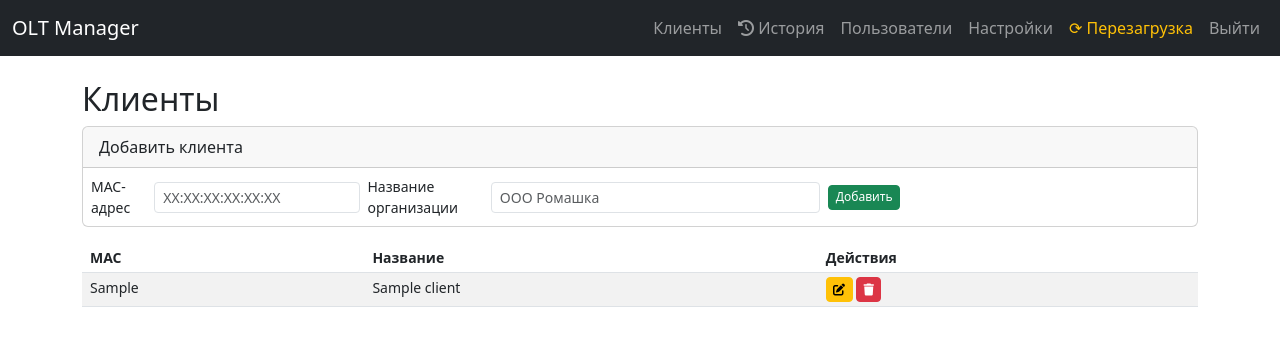
After one commit to jeysson89/oltmanager, a Flask app: page /clients in a window 1280 px wide. The commit adds this page. Shown: the top 346 px of the page. Run offline with Flask 3, Linux system fonts and the light colour scheme; a user stored in the database is signed in; tables that the repository leaves empty or names only in its code hold one stand-in row (values such as "Sample post").

Commit message:
Добавлен раздел Клиенты, исправлено выравнивание кнопки

```diff
--- a/app/auto_poller.py
+++ b/app/auto_poller.py
@@ -125,6 +125,12 @@ class AutoPoller:
                     address = get_address_from_billing(mac)
                     if address:
                         addresses[onu_id] = address
+                    else:
+                        # Ищем в базе клиентов
+                        from app.billing import get_client_name_from_mac
+                        client_name = get_client_name_from_mac(mac)
+                        if client_name:
+                            addresses[onu_id] = client_name
 
             result = {
                 'status': 'ok',
--- a/app/models.py
+++ b/app/models.py
@@ -28,6 +28,11 @@ class Device(db.Model):
     device_type = db.Column(db.String(10), default='epon')  # 'epon' или 'gpon'
     sort_order = db.Column(db.Integer, default=0)  # порядок отображения
 
+class Client(db.Model):
+    id = db.Column(db.Integer, primary_key=True)
+    mac = db.Column(db.String(20), unique=True, nullable=False, index=True)
+    name = db.Column(db.String(256), nullable=False)
+
 class LoginHistory(db.Model):
     id = db.Column(db.Integer, primary_key=True)
     username = db.Column(db.String(64), nullable=False)
--- a/app/routes.py
+++ b/app/routes.py
@@ -347,7 +347,20 @@ def scan_interface(device_id, interface):
         if address:
             addresses[onu_id] = address
         else:
-            addresses[onu_id] = 'Удалён или не внесён'
+            # Ищем в базе клиентов
+            client_name = None
+            if isinstance(mac_data, str):
+                from app.billing import get_client_name_from_mac
+                client_name = get_client_name_from_mac(mac_data)
+            elif isinstance(mac_data, dict):
+                mac = mac_data.get('mac', '')
+                if mac:
+                    from app.billing import get_client_name_from_mac
+                    client_name = get_client_name_from_mac(mac)
+            if client_name:
+                addresses[onu_id] = client_name
+            else:
+                addresses[onu_id] = 'Удалён или не внесён'
 
     result = {
         'status': 'ok',
@@ -833,6 +846,55 @@ def restart():
     print("Перезагрузка сервера по запросу администратора...", file=sys.stderr)
     os._exit(0)
 
+# ---------- Клиенты ----------
+@main.route('/clients')
+@login_required
+def clients():
+    from app.models import Client
+    clients = Client.query.order_by(Client.name).all()
+    return render_template('clients.html', clients=clients)
+
+@main.route('/clients/add', methods=['POST'])
+@login_required
+def add_client():
+    from app.models import Client
+    mac = request.form.get('mac', '').strip()
+    name = request.form.get('name', '').strip()
+    if not mac or not name:
+        return redirect(url_for('main.clients'))
+    # Нормализуем MAC
+    import re
+    cleaned = re.sub(r'[^0-9a-fA-F]', '', mac).lower()
+    if len(cleaned) != 12:
+        return redirect(url_for('main.clients'))
+    # Проверяем дубликат
+    existing = Client.query.filter_by(mac=cleaned).first()
+    if existing:
+        existing.name = name
+    else:
+        new_client = Client(mac=cleaned, name=name)
+        db.session.add(new_client)
+    db.session.commit()
+    return redirect(url_for('main.clients'))
+
+@main.route('/clients/edit/<int:client_id>', methods=['POST'])
+@login_required
+def edit_client(client_id):
+    from app.models import Client
+    client = Client.query.get_or_404(client_id)
+    client.name = request.form.get('name', '').strip()
+    db.session.commit()
+    return redirect(url_for('main.clients'))
+
+@main.route('/clients/delete/<int:client_id>', methods=['POST'])
+@login_required
+def delete_client(client_id):
+    from app.models import Client
+    client = Client.query.get_or_404(client_id)
+    db.session.delete(client)
+    db.session.commit()
+    return redirect(url_for('main.clients'))
+
 # ---------- Управление пользователями ----------
 @main.route('/users')
 @admin_required
--- a/app/templates/base.html
+++ b/app/templates/base.html
@@ -17,6 +17,7 @@
             <div class="navbar-nav ms-auto">
                 {% if current_user.is_authenticated %}
                     {% if current_user.is_admin %}
+                    <a class="nav-link" href="{{ url_for('main.clients') }}">Клиенты</a>
                     <a class="nav-link" href="{{ url_for('main.login_history') }}"><i class="fas fa-history"></i> История</a>
                     <a class="nav-link" href="{{ url_for('main.user_list') }}">Пользователи</a>
                     <a class="nav-link" href="{{ url_for('main.settings') }}">Настройки</a>
--- /dev/null
+++ b/app/templates/clients.html
@@ -0,0 +1,95 @@
+{% extends "base.html" %}
+{% block content %}
+<h2>Клиенты</h2>
+
+<div class="card mb-3">
+    <div class="card-header py-2">Добавить клиента</div>
+    <div class="card-body py-2">
+        <form method="POST" action="{{ url_for('main.add_client') }}">
+            <div class="row g-2 align-items-center">
+                <div class="col-md-3 d-flex align-items-center">
+                    <label class="form-label small mb-0 me-2">MAC-адрес</label>
+                    <input type="text" class="form-control form-control-sm" name="mac" placeholder="XX:XX:XX:XX:XX:XX" required>
+                </div>
+                <div class="col-md-5 d-flex align-items-center">
+                    <label class="form-label small mb-0 me-2">Название организации</label>
+                    <input type="text" class="form-control form-control-sm" name="name" placeholder="ООО Ромашка" required>
+                </div>
+                <div class="col-md-2 d-flex align-items-center">
+                    <button type="submit" class="btn btn-success btn-sm">Добавить</button>
+                </div>
+            </div>
+        </form>
+    </div>
+</div>
+
+<table class="table table-striped table-sm">
+    <thead>
+        <tr>
+            <th>MAC</th>
+            <th>Название</th>
+            <th>Действия</th>
+        </tr>
+    </thead>
+    <tbody>
+        {% for client in clients %}
+        <tr>
+            <td>{{ client.mac }}</td>
+            <td>{{ client.name }}</td>
+            <td>
+                <button class="btn btn-sm btn-warning edit-client-btn" data-id="{{ client.id }}" data-mac="{{ client.mac }}" data-name="{{ client.name }}" title="Редактировать">
+                    <i class="fas fa-edit"></i>
+                </button>
+                <form method="POST" action="{{ url_for('main.delete_client', client_id=client.id) }}" class="d-inline">
+                    <button type="submit" class="btn btn-sm btn-danger" title="Удалить" onclick="return confirm('Удалить клиента?')">
+                        <i class="fas fa-trash"></i>
+                    </button>
+                </form>
+            </td>
+        </tr>
+        {% endfor %}
+    </tbody>
+</table>
+
+<!-- Модальное окно редактирования -->
+<div class="modal fade" id="editClientModal" tabindex="-1" aria-hidden="true">
+    <div class="modal-dialog">
+        <div class="modal-content">
+            <form method="POST" id="editClientForm">
+                <div class="modal-header">
+                    <h5 class="modal-title">Редактировать клиента</h5>
+                    <button type="button" class="btn-close" data-bs-dismiss="modal"></button>
+                </div>
+                <div class="modal-body">
+                    <div class="mb-3">
+                        <label class="form-label">MAC</label>
+                        <input type="text" class="form-control" id="editClientMac" readonly>
+                    </div>
+                    <div class="mb-3">
+                        <label class="form-label">Название</label>
+                        <input type="text" class="form-control" id="editClientName" required>
+                    </div>
+                </div>
+                <div class="modal-footer">
+                    <button type="button" class="btn btn-secondary" data-bs-dismiss="modal">Отмена</button>
+                    <button type="submit" class="btn btn-primary">Сохранить</button>
+                </div>
+            </form>
+        </div>
+    </div>
+</div>
+
+<script>
+document.querySelectorAll('.edit-client-btn').forEach(btn => {
+    btn.addEventListener('click', function() {
+        const id = this.dataset.id;
+        const mac = this.dataset.mac;
+        const name = this.dataset.name;
+        document.getElementById('editClientMac').value = mac;
+        document.getElementById('editClientName').value = name;
+        document.getElementById('editClientForm').action = `/clients/edit/${id}`;
+        new bootstrap.Modal(document.getElementById('editClientModal')).show();
+    });
+});
+</script>
+{% endblock %}
```
Also changed, not shown: app/billing.py (+15 -0 lines).
